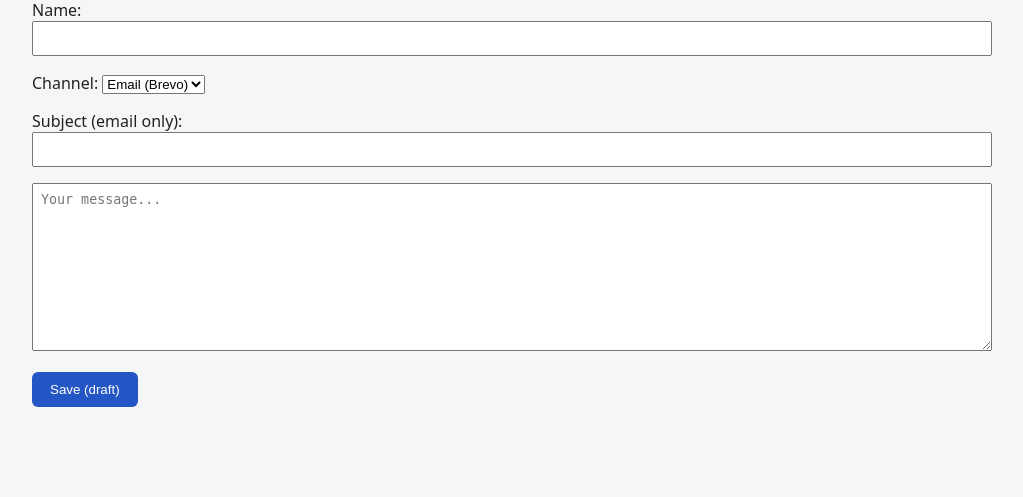
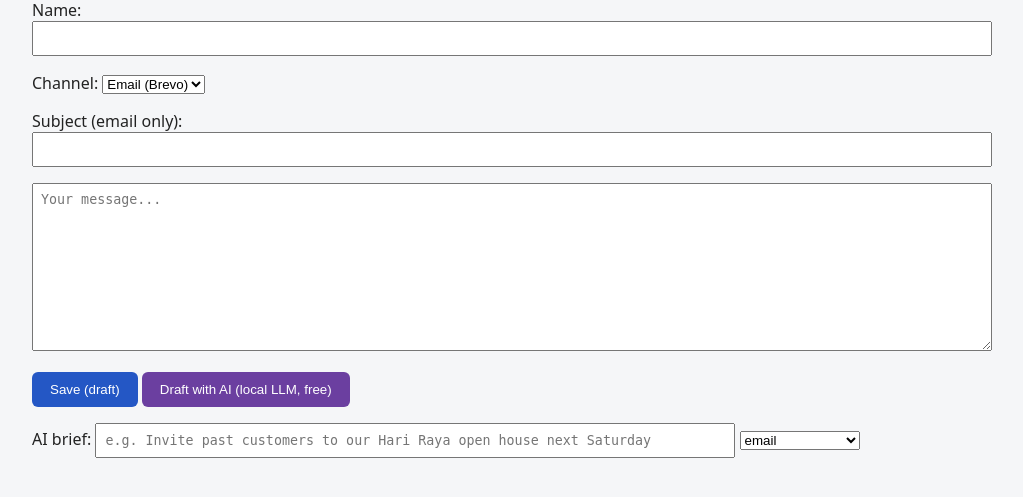
Before and after one commit to mohdhafizi83/fixzy-marketing-tools, a Flask app: page /campaign/new in a window 1280 px wide. Shown: the part 128-625 px from the top of the page, without its empty margins (128-1151 px from the left). Run offline with Flask 3, Linux system fonts and the light colour scheme.

Commit message:
Step C: AI copy drafts (local LLM) + APScheduler scheduled blasts
- aicopy.py: draft_message() via OpenAI-compatible local LLM (localhost:8080),
  auto model selection, spam-safe system prompt. Pitfall handled: reasoning models
  (llama3) spend max_tokens on reasoning first — 2000+ needed or
  content comes back empty.
- /campaign/draft JSON endpoint + 'Draft with AI' button in campaign form
- APScheduler BackgroundScheduler wired: /campaign/<id>/schedule endpoint,
  datetime picker in dashboard, pending blasts re-armed on startup (survives restart)
- campaigns.scheduled_at column added (ALTER TABLE on existing dev DB)
- Fixed datetime.utcnow() deprecation -> timezone-aware now()
- Verified live: AI draft returned real Hari Raya copy via endpoint; scheduled job
  appeared in scheduler with correct UTC time; cancel/clear verified (no stray sends)

```diff
--- a/app.py
+++ b/app.py
@@ -10,7 +10,7 @@ Routes:
   /telegram/webhook     bot /start -> register chat_id + consent
 """
 import threading
-from datetime import datetime
+from datetime import datetime, timezone
 from flask import Flask, render_template, request, redirect, url_for, flash, jsonify
 
 import config
@@ -25,6 +25,38 @@ db.init_app(app)
 
 with app.app_context():
     db.create_all()
+
+# --- APScheduler: fire blasts whose scheduled_at has arrived -------------------
+from apscheduler.schedulers.background import BackgroundScheduler
+from scheduler import run_blast
+
+scheduler = BackgroundScheduler(timezone="UTC")
+
+
+def _schedule_existing_campaigns():
+    """On startup, re-arm all pending scheduled blasts (survives restarts)."""
+    with app.app_context():
+        pending = (Campaign.query
+                   .filter(Campaign.status == "draft",
+                           Campaign.scheduled_at.isnot(None),
+                           Campaign.scheduled_at > datetime.now(timezone.utc).replace(tzinfo=None))
+                   .all())
+        for c in pending:
+            scheduler.add_job(run_blast_job, "date", run_date=c.scheduled_at,
+                             args=[c.id], id=f"blast_{c.id}", replace_existing=True)
+        return len(pending)
+
+
+def run_blast_job(campaign_id: int):
+    """APScheduler entry point (module-level so it survives serialization)."""
+    run_blast(app, campaign_id)
+
+
+scheduler.start()
+with app.app_context():
+    n = _schedule_existing_campaigns()
+    if n:
+        print(f"Scheduler armed {n} pending scheduled blast(s).")
 
 
 def _get_or_create_lead(email=None, phone=None, source="") -> Lead:
@@ -133,7 +165,7 @@ def export_leads():
 
     fmt = request.args.get("fmt", "csv")
     leads = Lead.query.order_by(Lead.id).all()
-    ts = datetime.utcnow().strftime("%Y%m%d")
+    ts = datetime.now(timezone.utc).strftime("%Y%m%d")
 
     if fmt == "txt":
         buf = "\n".join(l.email for l in leads if l.email)
@@ -150,6 +182,20 @@ def export_leads():
     return Response(out.getvalue(), mimetype="text/csv",
                    headers={"Content-Disposition":
                            f"attachment; filename=leads_{ts}.csv"})
+
+
+@app.route("/campaign/draft", methods=["POST"])
+def campaign_draft():
+    """AI copy draft endpoint (local LLM, RM0). Returns JSON for the UI."""
+    from aicopy import draft_message
+    brief = (request.json or {}).get("brief", "").strip()
+    channel = (request.json or {}).get("channel", "email")
+    if not brief:
+        return jsonify({"ok": False, "error": "Brief is required"}), 400
+    draft, err = draft_message(brief, channel)
+    if draft is None:
+        return jsonify({"ok": False, "error": err}), 502
+    return jsonify({"ok": True, "draft": draft})
 
 
 @app.route("/campaign/new", methods=["GET", "POST"])
@@ -171,6 +217,33 @@ def campaign_start(cid):
     t = threading.Thread(target=run_blast, args=(app, cid), daemon=True)
     t.start()
     flash(f"Blast for campaign {cid} started (running in background).")
+    return redirect(url_for("dashboard"))
+
+
+@app.route("/campaign/<int:cid>/schedule", methods=["POST"])
+def campaign_schedule(cid):
+    """Schedule a draft campaign to blast at a specific UTC time."""
+    c = db.session.get(Campaign, cid)
+    if not c or c.status != "draft":
+        flash("Only draft campaigns can be scheduled.")
+        return redirect(url_for("dashboard"))
+    when_str = request.form.get("scheduled_at", "").strip()
+    if not when_str:
+        flash("A schedule time is required.")
+        return redirect(url_for("dashboard"))
+    try:
+        when = datetime.strptime(when_str, "%Y-%m-%dT%H:%M")
+    except ValueError:
+        flash("Invalid time format.")
+        return redirect(url_for("dashboard"))
+    if when <= datetime.now(timezone.utc).replace(tzinfo=None):
+        flash("Schedule time must be in the future (UTC).")
+        return redirect(url_for("dashboard"))
+    c.scheduled_at = when
+    db.session.commit()
+    scheduler.add_job(run_blast_job, "date", run_date=when,
+                     args=[c.id], id=f"blast_{c.id}", replace_existing=True)
+    flash(f"Campaign {c.id} scheduled for {when.isoformat()} UTC.")
     return redirect(url_for("dashboard"))
 
 
--- a/models.py
+++ b/models.py
@@ -69,6 +69,7 @@ class Campaign(db.Model):
     subject = db.Column(db.String(255))                      # email only
     message = db.Column(db.Text, nullable=False)
     status = db.Column(db.String(32), default="draft")       # draft/running/paused/done
+    scheduled_at = db.Column(db.DateTime)                   # UTC; when set, APScheduler fires the blast
     created_at = db.Column(db.DateTime, server_default=db.func.now())
 
 
--- a/templates/campaign_new.html
+++ b/templates/campaign_new.html
@@ -9,7 +9,40 @@
       <option value="telegram">Telegram Bot</option>
     </select></p>
   <p>Subject (email only): <input type="text" name="subject"></p>
-  <textarea name="message" rows="10" required placeholder="Your message..."></textarea>
-  <p><button>Save (draft)</button></p>
+  <textarea name="message" id="message" rows="10" required placeholder="Your message..."></textarea>
+  <p>
+    <button>Save (draft)</button>
+    <button type="button" id="ai-draft" style="background:#6b3fa0">Draft with AI (local LLM, free)</button>
+  </p>
 </form>
+<p>AI brief: <input type="text" id="ai-brief" placeholder="e.g. Invite past customers to our Hari Raya open house next Saturday" style="max-width:640px">
+   <select id="ai-channel" style="width:120px">
+     <option value="email">email</option>
+     <option value="telegram">telegram</option>
+   </select></p>
+<div id="ai-status" style="color:#666"></div>
+<script>
+document.getElementById('ai-draft').addEventListener('click', async () => {
+  const brief = document.getElementById('ai-brief').value.trim();
+  const status = document.getElementById('ai-status');
+  if (!brief) { status.textContent = 'Type a brief first.'; return; }
+  status.textContent = 'Drafting with local LLM... (cold model may take ~1 minute)';
+  try {
+    const r = await fetch('{{ url_for("campaign_draft") }}', {
+      method: 'POST',
+      headers: {'Content-Type': 'application/json'},
+      body: JSON.stringify({brief: brief, channel: document.getElementById('ai-channel').value})
+    });
+    const d = await r.json();
+    if (d.ok) {
+      document.getElementById('message').value = d.draft;
+      status.textContent = 'Draft ready — review and edit before saving.';
+    } else {
+      status.textContent = 'AI draft failed: ' + d.error;
+    }
+  } catch (e) {
+    status.textContent = 'AI draft failed: ' + e;
+  }
+});
+</script>
 {% endblock %}
```
Also changed, not shown: aicopy.py (added, +81 -0 lines), templates/dashboard.html (+7 -1 lines).
